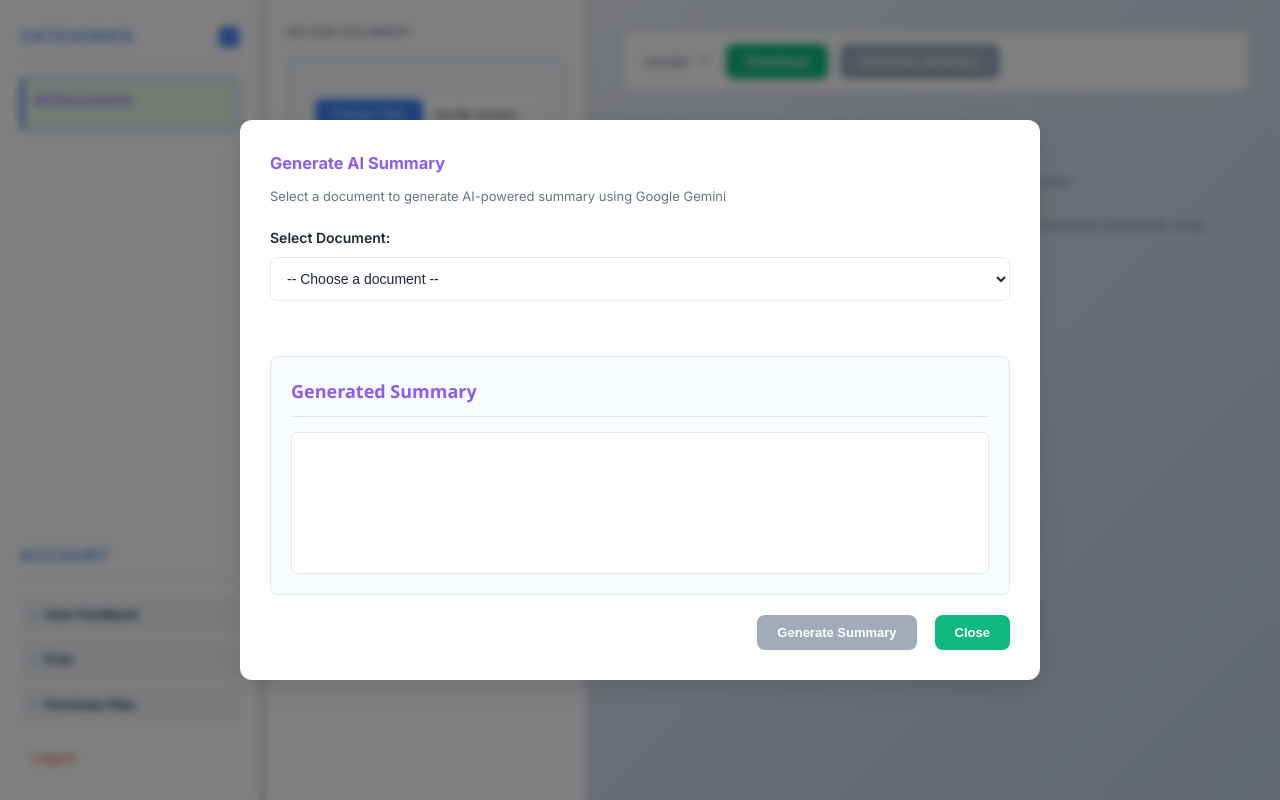
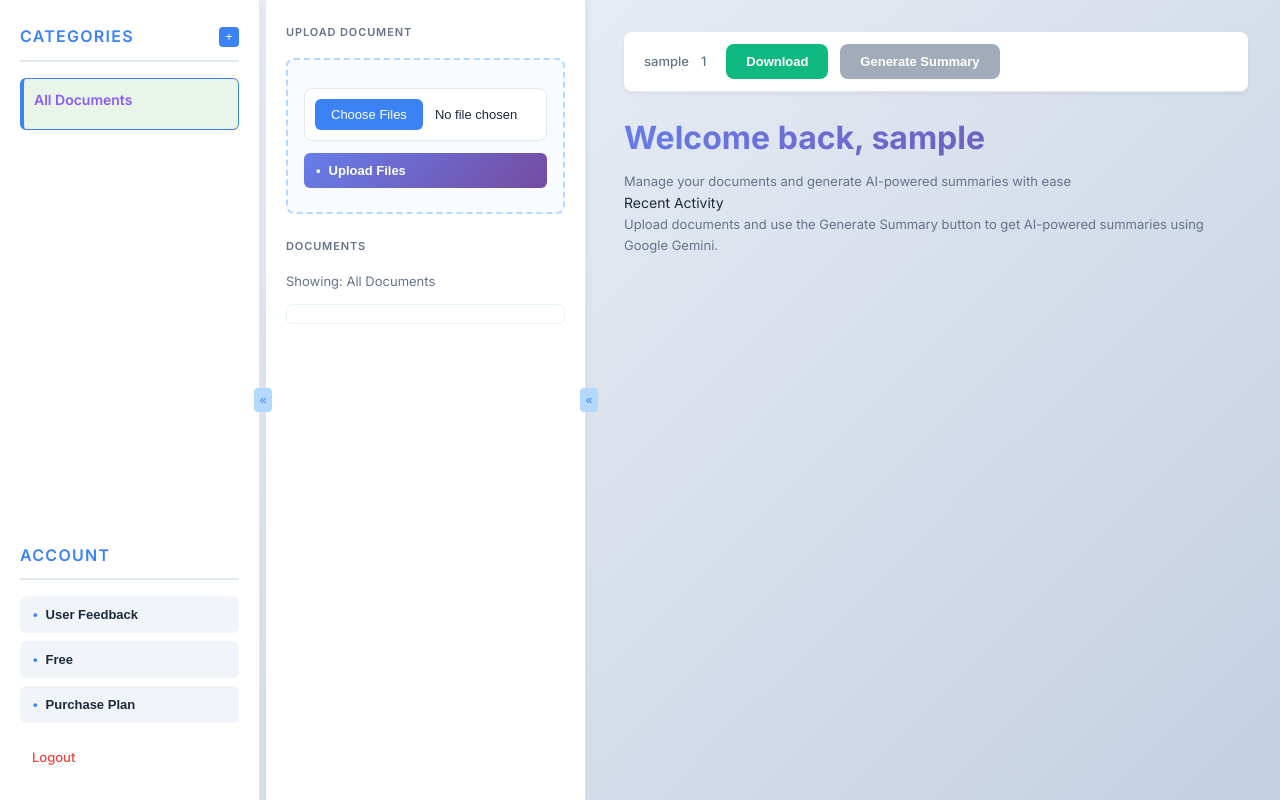
Before and after one commit to balamurugan106/iPaper, a Flask app: page /dashboard in a window 1280 px wide. Run offline with Flask 3, Linux system fonts and the light colour scheme; the visitor is signed in with stand-in values (Sample User, id 1); data that the repository does not hold is empty; some libraries are stand-ins or nearby versions.

Commit message:
Update dashboard.html

```diff
--- a/templates/dashboard.html
+++ b/templates/dashboard.html
@@ -414,7 +414,7 @@
       <div class="topbar-actions">
         <button id="downloadBtn" class="action-btn secondary">Download</button>
         {% if latest_membership != "Free" %}
-          <button id="generateBtn" class="action-btn">Generate Summary</button>
+          <button id="generateSummaryDirectBtn" class="action-btn">Generate Summary</button>
         {% else %}
           <button id="generateBtn" class="action-btn" disabled title="Upgrade to use Generate">Generate Summary</button>
         {% endif %}
@@ -430,43 +430,7 @@
   </main>
 </div>
 
-<!-- Simple Summary Modal -->
-<div id="summaryModal" class="template-selector-modal hidden">
-  <div class="template-selector-container">
-    <div class="content-area">
-      <div style="margin-bottom: 20px;">
-        <h3 style="color: var(--accent); margin-bottom: 10px;">Generate AI Summary</h3>
-        <p class="muted">Select a document to generate AI-powered summary using Google Gemini</p>
-      </div>
 
-      <div style="margin-bottom: 20px;">
-        <label style="display: block; margin-bottom: 8px; font-weight: 600;">Select Document:</label>
-        <select id="documentSelect">
-          <option value="">-- Choose a document --</option>
-        </select>
-      </div>
-
-      <div id="summary-result" class="document-preview hidden">
-        <h3>Generated Summary</h3>
-        <div id="summary-text"></div>
-      </div>
-
-      <div id="summary-loading" class="hidden">
-        <div style="font-size: 14px; color: var(--muted); margin-bottom: 10px;">Generating AI summary... This may take a moment.</div>
-        <div style="font-size: 12px; color: var(--muted);">Analyzing document content with Google Gemini AI</div>
-      </div>
-
-      <div id="summary-error" class="hidden">
-        <div id="error-text"></div>
-      </div>
-
-      <div class="modal-buttons">
-        <button id="generateSummaryBtn" class="action-btn" disabled>Generate Summary</button>
-        <button id="closeSummaryModal" class="action-btn secondary">Close</button>
-      </div>
-    </div>
-  </div>
-</div>
 
 <script>
   const $ = selector => document.querySelector(selector);
@@ -508,6 +472,39 @@
     const s = state();
     applyCollapse(s.hasLS, !s.hasUS);
   };
+
+
+document.getElementById('generateSummaryDirectBtn').addEventListener('click', async () => {
+  const firstDoc = await fetch('/get-documents')
+    .then(res => res.json())
+    .then(docs => docs?.[0]);
+
+  if (!firstDoc || !firstDoc.id) {
+    alert('No document available to summarize.');
+    return;
+  }
+
+  try {
+    const res = await fetch('/generate-summary-direct', {
+      method: 'POST',
+      headers: { 'Content-Type': 'application/json' },
+      body: JSON.stringify({ doc_id: firstDoc.id })
+    });
+
+    const result = await res.json();
+    if (result?.summary) {
+      alert('Summary:\n\n' + result.summary);
+    } else {
+      alert('Failed to generate summary.');
+    }
+  } catch (err) {
+    console.error('Error generating summary:', err);
+    alert('Error generating summary. See console.');
+  }
+});
+
+
+
 
   function createDocumentItem(doc) {
     const div = document.createElement('div');
```
